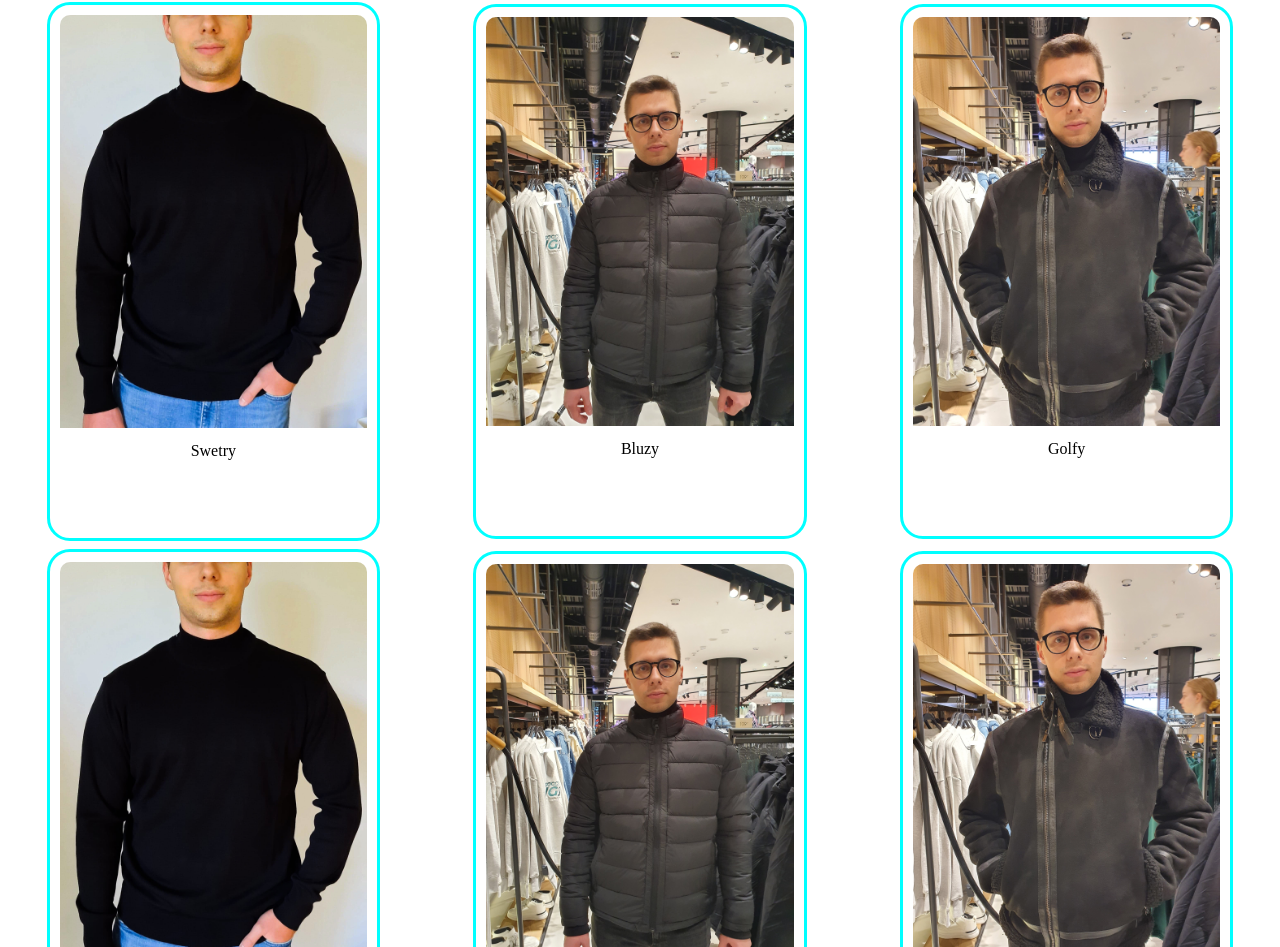
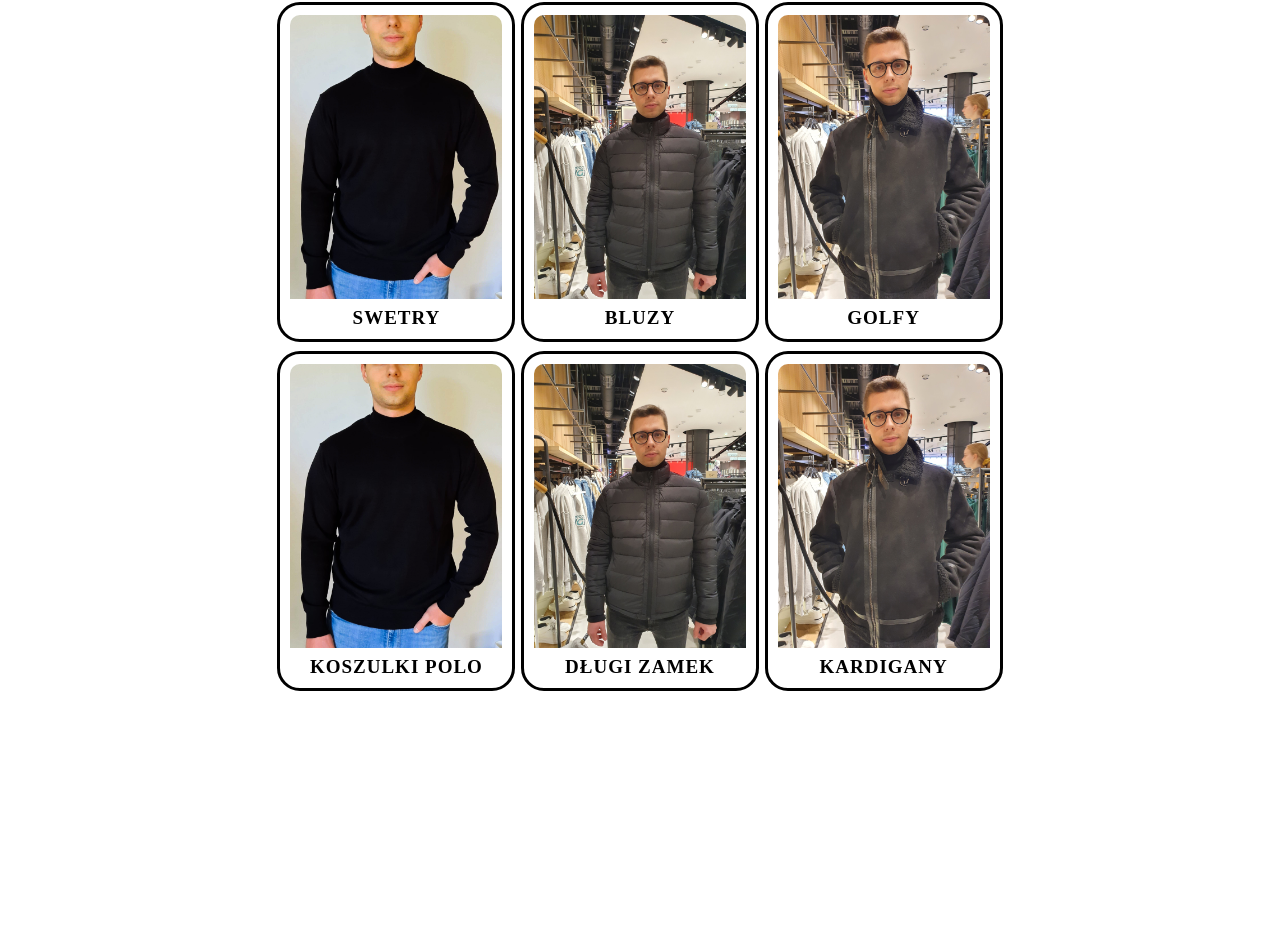
Before and after one commit to Mateusz62/shop-arka, a plain HTML site: page collectionmen/collectionmen.html in a window 1280 px wide. Shown: the part 267-1214 px from the top of the page. After the commit the page ends 975 px from the top, so only its background shows below. Drawn offline with Linux system fonts and the light colour scheme.

Commit message:
Wyświetlanie kategorii oraz odległość między kategoriami

```diff
--- a/collectionmen/collectionmen.css
+++ b/collectionmen/collectionmen.css
@@ -1,6 +1,6 @@
 .collection-section{
     margin-top: 20px;
-    text-align: center
+    text-align: center;
 }
 .collection-h2{
     text-align: center;
@@ -9,35 +9,36 @@
 }
 .allcollection-div{
     display: flex;
-    align-items: center;
-    justify-content: space-around;
-    /* flex-wrap: wrap; */
+    align-items: stretch; /* potrzebne aby móc ustawiać wysokość zdjęcia */
+    justify-content: center;
+    margin-top: 25px;
+    margin-bottom: 20px;
+    padding-left: 220px; /*potrzebne aby zmniejszyć odstępy między zdjęciami podczas używania display: flex i flex-basis */
+    padding-right: 220px; /*potrzebne aby zmniejszyć odstępy między zdjęciami podczas używania display: flex i flex-basis */
 }
 .collection-div{
-    flex-basis: 24%;
-    min-width: 300px;
+    flex-basis: 29%;
+    /* min-width: 300px; */
+
 }
 .underimage-div{
     position: relative;
     text-align: center;
-    bottom: 96px;
-    line-height: 30px;
-}
-.button{
-    padding: 7px 40px 7px 40px;
-    font-weight: 600;
+    font-size: 19px;
     text-transform: uppercase;
-    border-radius: 10px;
-    border: none;
-    background-color: aqua;
+    font-family: 'Times New Roman', Times, serif;
+    font-weight: bold;
+    bottom: 18px;
+    line-height: 5px;
+    letter-spacing: 1px;
 }
 .golf-img, .pikowanakurtka-img, .skorzanakurtka-img{
-    width: 100%;
-    height: 100%;
+    width: 87%; /* przy align-items: strech; możemy regulować wielkość obrazka oraz odległość między nimi */
+    height: 97%; /* przy align-items: strech; możemy regulować wielkość obrazka oraz odległość między nimi */
     outline-offset: 10px;
-    outline-color: aqua;
     outline-style: solid;
     box-sizing: border-box;
-    padding-bottom: 100px;
+    padding-bottom: 30px;
     border-radius: 10px;
+
 }
--- a/collectionmen/collectionmen.html
+++ b/collectionmen/collectionmen.html
@@ -51,10 +51,10 @@
         </nav>
 
         <section class="collection-section">
-            <h2 class="collection-h2">Kolekcja męska</h2>
+            <h2 class="collection-h2">Wybierz kategorie</h2>
             <div class="allcollection-div">
                 <div class="collection-div">
-                    <img src="/image/bestseller/golf.jpg" class="golf-img">
+                    <img src="/image/bestseller/golf.jpg" class="golf-img" >
                     <div class="underimage-div">
                         <p>Swetry</p>
                     </div>
@@ -79,21 +79,21 @@
                 <div class="collection-div">
                     <img src="/image/bestseller/golf.jpg" class="golf-img">
                     <div class="underimage-div">
-                        <p>Swetry</p>
+                        <p>Koszulki polo</p>
                     </div>
                 </div>
 
                 <div class="collection-div">
                     <img src="/image/bestseller/pikowanakurtka.jpg" class="pikowanakurtka-img">
                     <div class="underimage-div">
-                        <p>Bluzy</p>
+                        <p>Długi zamek</p>
                     </div>
                 </div>
 
                 <div class="collection-div">
                     <img src="/image/bestseller/skorzanakurtka.jpg" class="golf-img">
                     <div class="underimage-div">
-                        <p>Golfy</p>
+                        <p>Kardigany</p>
                     </div>
                 </div>
             </div>
@@ -101,3 +101,5 @@
 
 </body>
 </html>
+
+<!-- dodać sekcje "Cała kolekcja męska" gdzie będzie wyświetlać się wszystko bez podziału na kategorie -->
--- a/mainpage/products.css
+++ b/mainpage/products.css
@@ -6,17 +6,16 @@
     text-align: center;
     font-size: 1.6rem;
     margin-bottom: 25px;
-
 }
 .allbestseller-div{
     display: flex;
-    align-items: center;
+    align-items: stretch; /* potrzebne aby wysokość zdjęć była taka sama i można było wysokość i szerokość zdjęć ustawiać samemu */
     justify-content: space-around;
     /* flex-wrap: wrap; */
 }
 .golf-img, .pikowanakurtka-img, .skorzanakurtka-img{
     width: 100%;
-    height: 100%;
+    height: 85%;
     outline-offset: 10px;
     outline-color: aqua;
     outline-style: solid;
@@ -50,6 +49,6 @@
     border: none;
     background-color: aqua;
     position: relative;
-    bottom: 40px;
+    bottom: 45px;
     font-size: 15px;
 }
```
